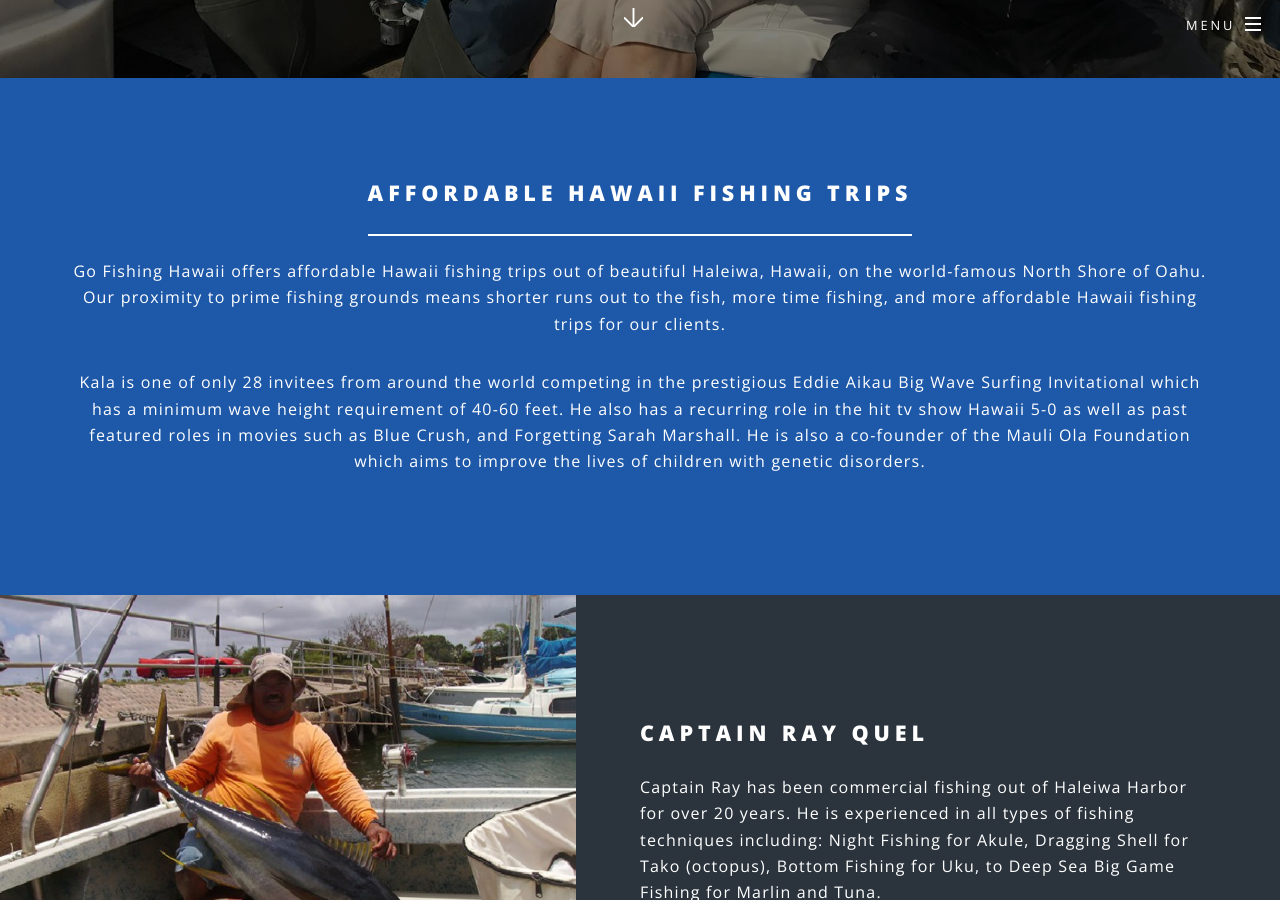
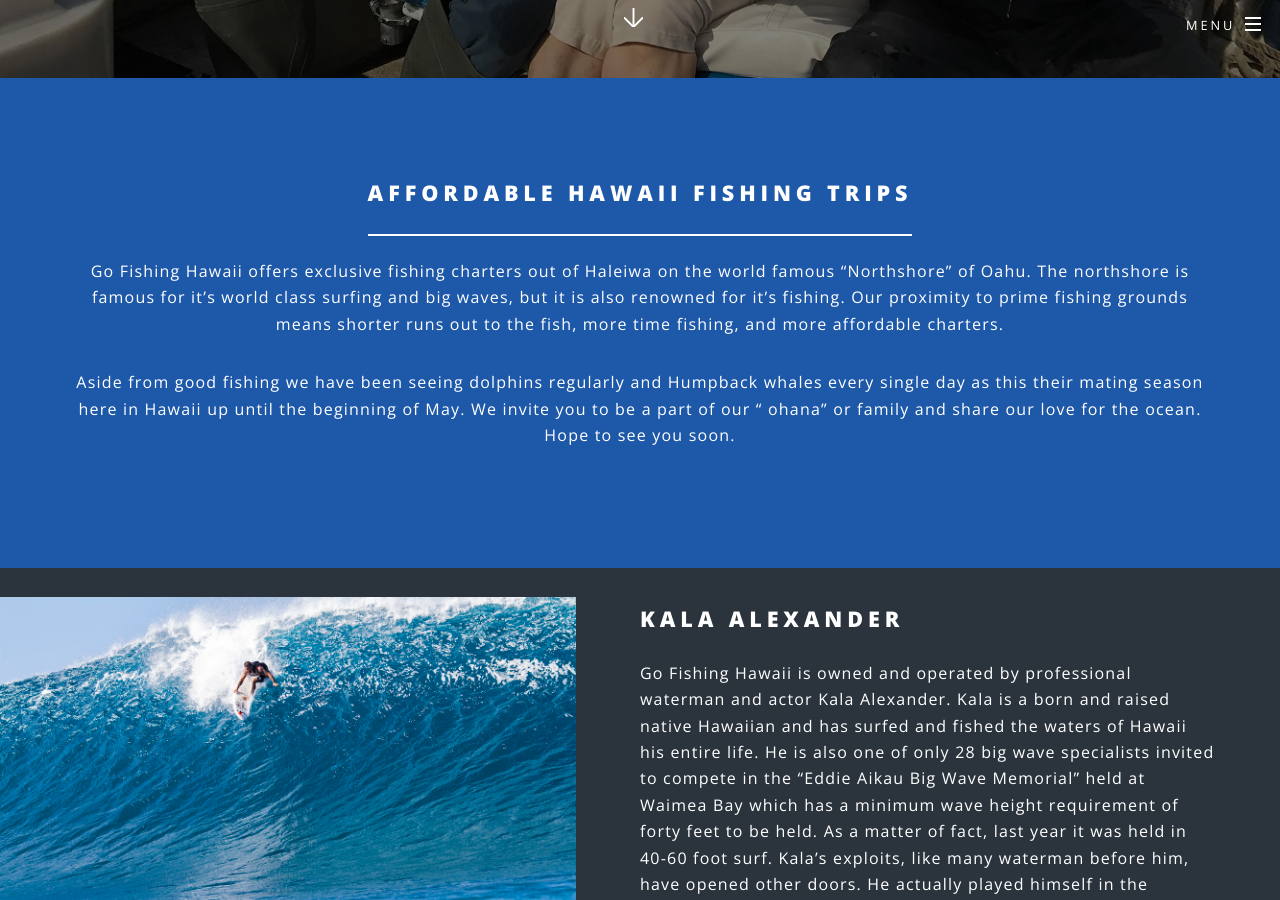
Before and after one commit to poidog223/poidog223.github.io, a Jekyll site: the page built from index.html, in a window 1280 px wide and 900 px high, scrolled down 822 px. Built offline with Jekyll 4.4.1, drawn with Linux system fonts in a browser that asks for light colours; some of the changed text lies outside the part shown.

Commit message:
change #1005

```diff
--- a/index.html
+++ b/index.html
@@ -19,14 +19,21 @@
 						<div class="inner">
 							<header class="major">
 								<h2>Affordable Hawaii Fishing Trips</h2>
-								<p>Go Fishing Hawaii offers affordable Hawaii fishing trips out of beautiful Haleiwa, Hawaii, on the world-famous North Shore of Oahu. Our proximity to prime fishing grounds means shorter runs out to the fish, more time fishing, and more affordable Hawaii fishing trips for our clients.</p>
-								<p>Kala is one of only 28 invitees from around the world competing in the prestigious Eddie Aikau Big Wave Surfing Invitational which has a minimum wave height requirement of 40-60 feet. He also has a recurring role in the hit tv show Hawaii 5-0 as well as past featured roles in movies such as Blue Crush, and Forgetting Sarah Marshall. He is also a co-founder of the Mauli Ola Foundation which aims to improve the lives of children with genetic disorders.</p>
+								<p>Go Fishing Hawaii offers exclusive fishing charters out of Haleiwa on the world famous “Northshore” of Oahu. The northshore is famous for it’s world class surfing and big waves, but it is also renowned for it’s fishing.  Our proximity to prime fishing grounds means shorter runs out to the fish, more time fishing, and more affordable charters.</p>
+
+								<p>Aside from good fishing we have been seeing dolphins regularly and Humpback whales every single day as this their mating season here in Hawaii up until the beginning of May. We invite you to be a part of our “ ohana” or family and share our love for the ocean. Hope to see you soon.</p>
 							</header>
 						</div>
 					</section>
 
 				<!-- Two -->
 					<section id="two" class="wrapper alt style2">
+						<section class="spotlight">
+							<div class="image"><img src="images/kala.jpg" alt="" /></div><div class="content">
+								<h2>Kala Alexander</h2>
+								<p>Go Fishing Hawaii is owned and operated by professional waterman and actor Kala Alexander. Kala is a born and raised native Hawaiian and has surfed and fished the waters of Hawaii his entire life. He is also one of only 28 big wave specialists invited to compete in the “Eddie Aikau Big Wave Memorial” held at Waimea Bay which has a minimum wave height requirement of forty feet to be held. As a matter of fact, last year it was held in 40-60 foot surf. Kala’s exploits, like many waterman before him, have opened other doors. He actually played himself in the feature film “Blue Crush” ,which was shot entirely here on the northshore, and currently has a recurring role on the hit TV show “Hawaii 5-0.”</p>
+							</div>
+						</section>
 						<section class="spotlight">
 							<div class="image"><img src="images/ray.jpg" alt="" /></div><div class="content">
 								<h2>Captain Ray Quel</h2>
```
Also changed, not shown: images/kala.jpg (added), 3 other files.
